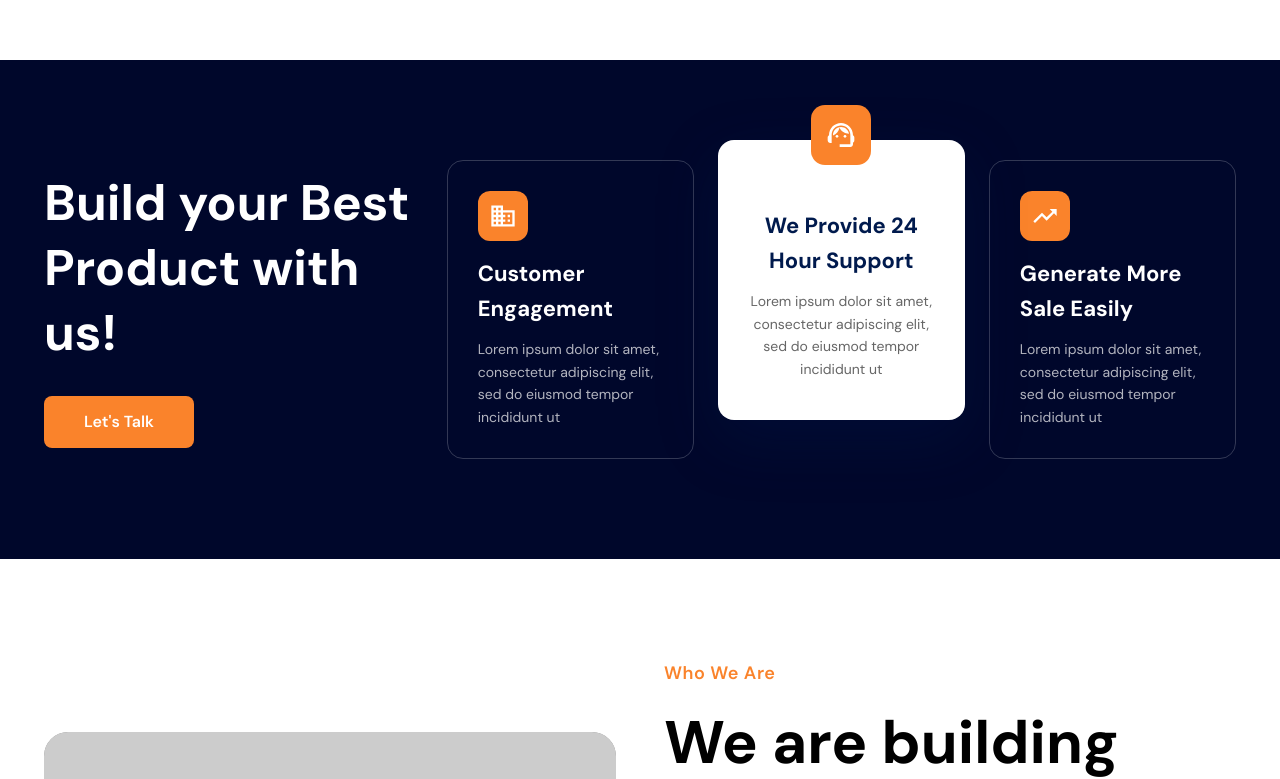
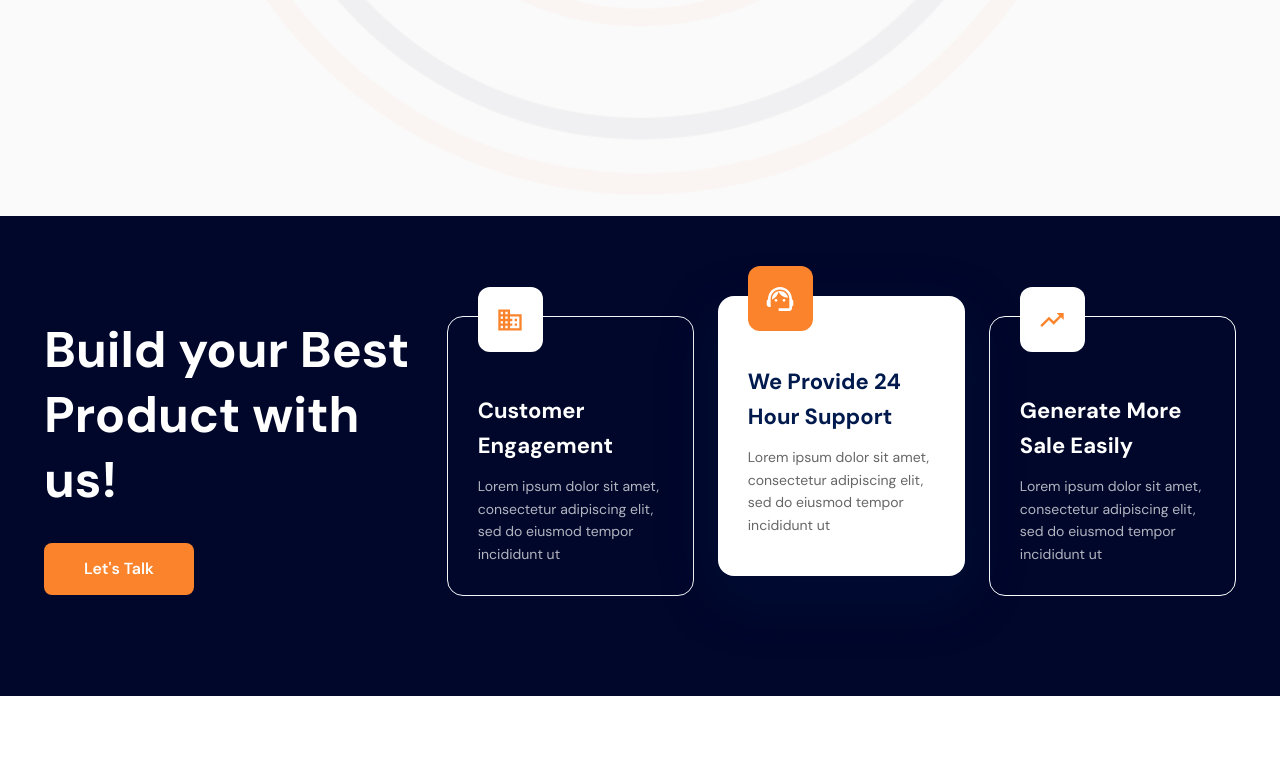
Before and after one commit to Bright-Circuit/Oxy12-Website, a Next.js app: page / in a window 1280 px wide. Shown: the part 824-1603 px from the top of the page. Built offline with nearby package versions, Linux system fonts and the light colour scheme; grey boxes are pictures that could not be loaded.

Commit message:
add some changes

```diff
--- a/src/app/(website)/page.jsx
+++ b/src/app/(website)/page.jsx
@@ -20,7 +20,7 @@ export default function page() {
       id: 1,
       rating: 5.0,
       text: 'Lorem ipsum dolor sit amet, consectetur adipiscing elit, sed do eiusmod tempor incididunt ut Lorem ipsum dolor sit amet, consectetur adipiscing elit, sed do eiusmod tempor incididunt ut',
-      author: 'John Deo',
+      author: 'Test 1',
       title: 'CEO at ABC',
       avatar: '/images/avatar-1.jpg',
     },
@@ -28,7 +28,7 @@ export default function page() {
       id: 2,
       rating: 5.0,
       text: 'Lorem ipsum dolor sit amet, consectetur adipiscing elit, sed do eiusmod tempor incididunt ut Lorem ipsum dolor sit amet, consectetur adipiscing elit, sed do eiusmod tempor incididunt ut',
-      author: 'John Deo',
+      author: 'Test 2',
       title: 'CEO at ABC',
       avatar: '/images/avatar-2.jpg',
     },
@@ -36,7 +36,7 @@ export default function page() {
       id: 3,
       rating: 5.0,
       text: 'Lorem ipsum dolor sit amet, consectetur adipiscing elit, sed do eiusmod tempor incididunt ut Lorem ipsum dolor sit amet, consectetur adipiscing elit, sed do eiusmod tempor incididunt ut',
-      author: 'John Deo',
+      author: 'Test 3',
       title: 'CEO at ABC',
       avatar: '/images/avatar-3.jpg',
     },
@@ -44,7 +44,7 @@ export default function page() {
       id: 4,
       rating: 5.0,
       text: 'Lorem ipsum dolor sit amet, consectetur adipiscing elit, sed do eiusmod tempor incididunt ut Lorem ipsum dolor sit amet, consectetur adipiscing elit, sed do eiusmod tempor incididunt ut',
-      author: 'John Deo',
+      author: 'Test 4',
       title: 'CEO at ABC',
       avatar: '/images/avatar-4.jpg',
     },
@@ -52,7 +52,7 @@ export default function page() {
       id: 5,
       rating: 5.0,
       text: 'Lorem ipsum dolor sit amet, consectetur adipiscing elit, sed do eiusmod tempor incididunt ut Lorem ipsum dolor sit amet, consectetur adipiscing elit, sed do eiusmod tempor incididunt ut',
-      author: 'John Deo',
+      author: 'Test 5',
       title: 'CEO at ABC',
       avatar: '/images/avatar-5.jpg',
     },
@@ -83,17 +83,17 @@ export default function page() {
       <Box
         sx={{
           position: 'relative',
-          minHeight: { xs: 'auto', sm: '80vh', md: '100vh' },
+          minHeight: { xs: 'auto', sm: '80vh', md: '120vh' },
           width: '100%',
           display: 'flex',
           alignItems: 'center',
           justifyContent: 'center',
           overflow: 'hidden',
-          background: '#ffffff',
-          padding: { xs: '50px 10px', sm: '50px 20px', md: '40px 0', lg: '40px 0' },
+          marginTop: { xs: '70px', sm: '70px', md: '60px', lg: '80px', xl: '20px' },
+          background: 'url(/images/hero-images/hero.png) center center/cover no-repeat',
+          padding: { xs: '50px 10px', sm: '50px 20px', md: '40px 0', lg: '20px 0' },
         }}
       >
-        {/* Background shapes - placeholder for your background images */}
         <Box
           sx={{
             position: 'absolute',
@@ -102,7 +102,6 @@ export default function page() {
             width: '100%',
             height: '100%',
             pointerEvents: 'none',
-            // Add your background image here in the future
           }}
         />
 
@@ -230,17 +229,17 @@ export default function page() {
         }}
       >
         <Container maxWidth="xl">
-          <Grid container spacing={2} alignItems="center">
+          <Grid container spacing={{ xs: 3, md: 2 }} alignItems="center">
             {/* Left Content */}
             <Grid item xs={12} md={4}>
               <Box>
                 <Typography
                   sx={{
-                    fontSize: { xs: '32px', md: '50px' },
+                    fontSize: { xs: '28px', sm: '32px', md: '50px' },
                     fontWeight: 700,
                     color: 'white',
                     lineHeight: 1.3,
-                    marginBottom: '30px',
+                    marginBottom: { xs: '20px', md: '30px' },
                   }}
                 >
                   Build your Best <br></br>Product with us!
@@ -249,8 +248,8 @@ export default function page() {
                 <Button
                   variant="contained"
                   sx={{
-                    padding: '12px 40px',
-                    fontSize: '16px',
+                    padding: { xs: '10px 20px', md: '12px 40px' },
+                    fontSize: { xs: '14px', md: '16px' },
                     fontWeight: 600,
                     backgroundColor: 'primary.main',
                     color: 'white',
@@ -271,16 +270,16 @@ export default function page() {
 
             {/* Right Content - Cards */}
             <Grid item xs={12} md={8} justifyContent={'space-between'}>
-              <Grid container spacing={3} alignItems="stretch">
+              <Grid container spacing={{ xs: 2, md: 3 }} alignItems="stretch">
                 {/* Card 1 - Customer Engagement */}
                 <Grid item xs={12} sm={6} md={4}>
                   <Box
                     sx={{
                       background: 'transparent',
-                      border: '1px solid rgba(255, 255, 255, 0.2)',
+                      border: '1px solid rgba(255, 255, 255, 0.96)',
                       borderRadius: '16px',
-                      padding: '30px',
-                      minHeight: '280px',
+                      padding: { xs: '20px', md: '30px' },
+                      minHeight: { xs: '240px', md: '280px' },
                       display: 'flex',
                       flexDirection: 'column',
                       justifyContent: 'space-between',
@@ -293,23 +292,24 @@ export default function page() {
                   >
                     <Box
                       sx={{
-                        width: '50px',
-                        height: '50px',
-                        backgroundColor: 'primary.main',
+                        width: { xs: '55px', md: '65px' },
+                        height: { xs: '55px', md: '65px' },
+                        mt: { xs: '-50px', md: '-60px' },
+                        backgroundColor: 'white',
                         borderRadius: '12px',
                         display: 'flex',
                         alignItems: 'center',
                         justifyContent: 'center',
-                        marginBottom: '15px',
+                        // marginBottom: '15px',
                       }}
                     >
-                      <BusinessIcon sx={{ color: 'white', fontSize: '28px' }} />
+                      <BusinessIcon sx={{ color: 'primary.main', fontSize: { xs: '24px', md: '28px' } }} />
                     </Box>
 
                     <Box>
                       <Typography
                         sx={{
-                          fontSize: '22px',
+                          fontSize: { xs: '18px', md: '22px' },
                           fontWeight: 700,
                           color: 'white',
                           marginBottom: '12px',
@@ -320,7 +320,7 @@ export default function page() {
 
                       <Typography
                         sx={{
-                          fontSize: '14px',
+                          fontSize: { xs: '13px', md: '14px' },
                           color: 'rgba(255, 255, 255, 0.7)',
                           lineHeight: 1.6,
                         }}
@@ -338,48 +338,45 @@ export default function page() {
                     sx={{
                       background: 'white',
                       borderRadius: '16px',
-                      padding: '40px 30px',
-                      minHeight: '280px',
+                      padding: { xs: '20px', md: '40px 30px' },
+                      minHeight: { xs: '240px', md: '280px' },
                       display: 'flex',
                       flexDirection: 'column',
                       justifyContent: 'space-between',
                       transition: 'all 0.3s ease',
                       boxShadow: '0 20px 60px rgba(0, 26, 77, 0.3)',
-                      transform: 'translateY(-20px)',
+                      transform: { xs: 'translateY(0)', md: 'translateY(-20px)' },
                       '&:hover': {
-                        transform: 'translateY(-28px)',
+                        transform: { xs: 'translateY(0)', md: 'translateY(-28px)' },
                         boxShadow: '0 30px 80px rgba(0, 26, 77, 0.4)',
                       },
                     }}
                   >
                     <Box
                       sx={{
-                        width: '60px',
-                        height: '60px',
+                        width: { xs: '55px', md: '65px' },
+                        height: { xs: '55px', md: '65px' },
+                        mt: { xs: '-50px', md: '-70px' },
                         backgroundColor: 'primary.main',
-                        borderRadius: '14px',
+                        borderRadius: '12px',
                         display: 'flex',
                         alignItems: 'center',
                         justifyContent: 'center',
-                        marginBottom: '15px',
-                        marginTop: '-75px',
-                        marginLeft: 'auto',
-                        marginRight: 'auto',
+                        // marginBottom: '15px',
                       }}
                     >
                       <SupportAgentIcon
-                        sx={{ color: 'white', fontSize: '32px' }}
+                        sx={{ color: 'white', fontSize: { xs: '28px', md: '32px' } }}
                       />
                     </Box>
 
                     <Box>
                       <Typography
                         sx={{
-                          fontSize: '22px',
+                          fontSize: { xs: '18px', md: '22px' },
                           fontWeight: 700,
                           color: '#001a4d',
                           marginBottom: '12px',
-                          textAlign: 'center',
                         }}
                       >
                         We Provide 24 Hour Support
@@ -387,10 +384,9 @@ export default function page() {
 
                       <Typography
                         sx={{
-                          fontSize: '14px',
+                          fontSize: { xs: '13px', md: '14px' },
                           color: '#666666',
                           lineHeight: 1.6,
-                          textAlign: 'center',
                         }}
                       >
                         Lorem ipsum dolor sit amet, consectetur adipiscing elit,
@@ -405,10 +401,10 @@ export default function page() {
                   <Box
                     sx={{
                       background: 'transparent',
-                      border: '1px solid rgba(255, 255, 255, 0.2)',
+                      border: '1px solid rgb(255, 255, 255)',
                       borderRadius: '16px',
-                      padding: '30px',
-                      minHeight: '280px',
+                      padding: { xs: '20px', md: '30px' },
+                      minHeight: { xs: '240px', md: '280px' },
                       display: 'flex',
                       flexDirection: 'column',
                       justifyContent: 'space-between',
@@ -421,9 +417,10 @@ export default function page() {
                   >
                     <Box
                       sx={{
-                        width: '50px',
-                        height: '50px',
-                        backgroundColor: 'primary.main',
+                        width: { xs: '55px', md: '65px' },
+                        height: { xs: '55px', md: '65px' },
+                        mt: { xs: '-50px', md: '-60px' },
+                        backgroundColor: 'white',
                         borderRadius: '12px',
                         display: 'flex',
                         alignItems: 'center',
@@ -431,13 +428,13 @@ export default function page() {
                         marginBottom: '15px',
                       }}
                     >
-                      <TrendingUpIcon sx={{ color: 'white', fontSize: '28px' }} />
+                      <TrendingUpIcon sx={{ color: 'primary.main', fontSize: { xs: '24px', md: '28px' } }} />
                     </Box>
 
                     <Box>
                       <Typography
                         sx={{
-                          fontSize: '22px',
+                          fontSize: { xs: '18px', md: '22px' },
                           fontWeight: 700,
                           color: 'white',
                           marginBottom: '12px',
@@ -448,7 +445,7 @@ export default function page() {
 
                       <Typography
                         sx={{
-                          fontSize: '14px',
+                          fontSize: { xs: '13px', md: '14px' },
                           color: 'rgba(255, 255, 255, 0.7)',
                           lineHeight: 1.6,
                         }}
@@ -955,7 +952,7 @@ export default function page() {
       <Box
         sx={{
           backgroundColor: '#ffffff',
-          padding: { xs: '60px 20px', md: '100px 20px' },
+          padding: { xs: '60px 20px', md: '80px 20px' },
           position: 'relative',
         }}
       >
@@ -1036,19 +1033,19 @@ export default function page() {
                   <Box
                     key={testimonial.id}
                     sx={{
-                      backgroundColor: isCenter ? '#0D1F3C' : '#F9F9F9',
+                      backgroundColor: isCenter ? 'secondary.main' : '#ffffff',
                       borderRadius: '20px',
                       padding: { xs: '30px 25px', md: '40px 30px' },
                       minHeight: '380px',
                       display: { xs: index === 1 ? 'flex' : 'none', md: 'flex' },
                       flexDirection: 'column',
                       justifyContent: 'space-between',
-                      transition: 'all 0.3s ease',
+                      transition: 'all 0.5s ease',
                       transform: isCenter ? 'scale(1.05)' : 'scale(1)',
                       opacity: index === 0 || index === 2 ? 0.6 : 1,
                       boxShadow: isCenter
                         ? '0 12px 40px rgba(0, 26, 77, 0.25)'
-                        : 'none',
+                        : '0 12px 40px rgba(49, 55, 66, 0.25)',
                     }}
                   >
                     {/* Rating */}
--- a/src/components/layout/Header.jsx
+++ b/src/components/layout/Header.jsx
@@ -101,7 +101,7 @@ export default function Header() {
   return (
     <>
       <AppBar
-        position="relative"
+        position="fixed"
         sx={{
           backgroundColor: '#ffffff',
           boxShadow: 'none',
```
Also changed, not shown: src/app/(website)/page.module.css (deleted, +0 -151 lines), src/components/layout/Footer.jsx (+12 -12 lines), public/images/hero-images/hero.png.
